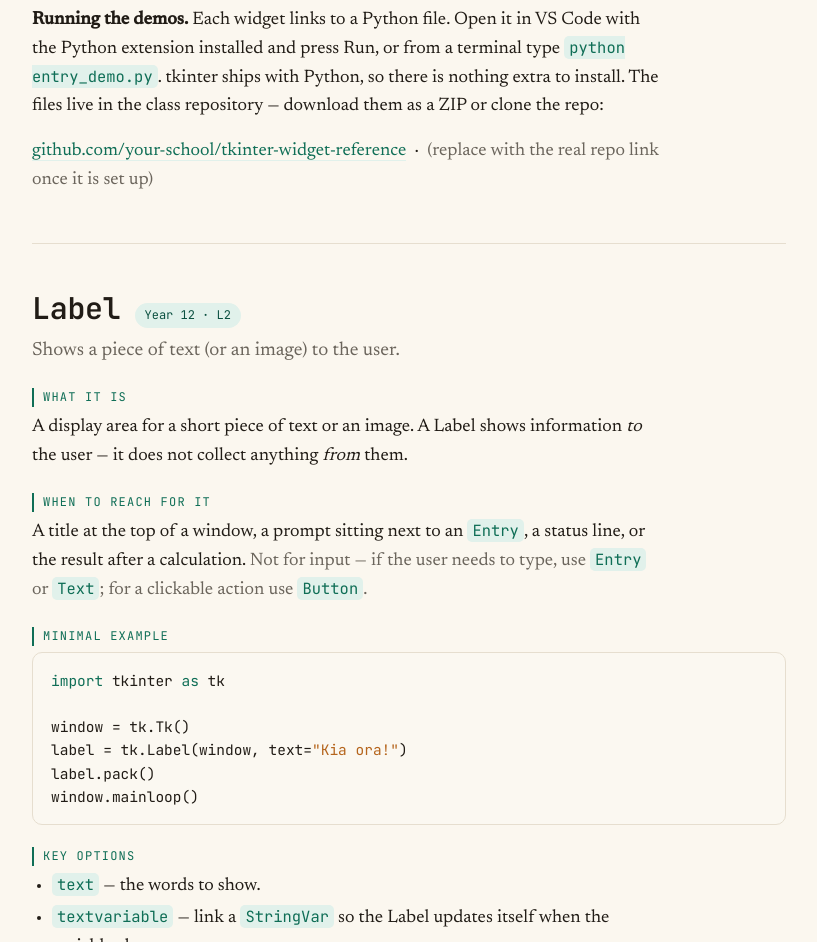
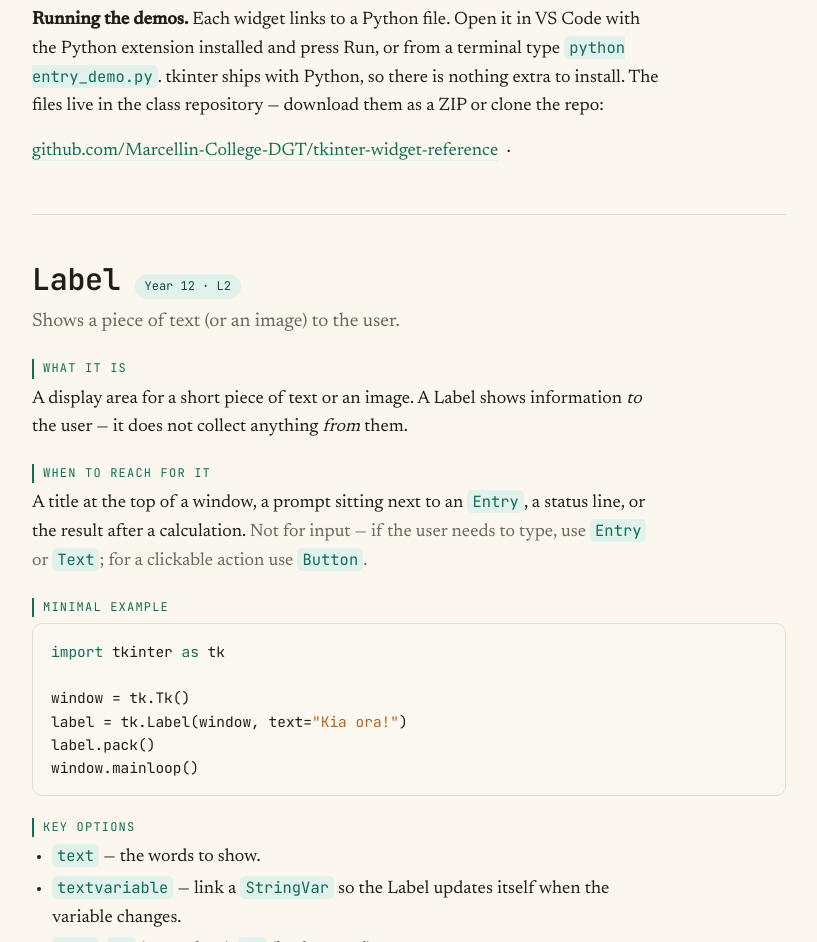
Before and after one commit to Marcellin-College-DGT/tkinter-widget-reference, a plain HTML site: page index.html in a window 1280 px wide. Shown: the part 960-1902 px from the top of the page, without its empty margins (370-1187 px from the left). Drawn offline with nearby package versions, Linux system fonts and the light colour scheme.

Commit message:
Update index.html

```diff
--- a/index.html
+++ b/index.html
@@ -174,7 +174,7 @@
 
     <div class="intro" id="run" style="margin-top:32px">
       <p><b>Running the demos.</b> Each widget links to a Python file. Open it in VS Code with the Python extension installed and press Run, or from a terminal type <code>python entry_demo.py</code>. tkinter ships with Python, so there is nothing extra to install. The files live in the class repository — download them as a ZIP or clone the repo:</p>
-      <p><a href="https://github.com/your-school/tkinter-widget-reference">github.com/your-school/tkinter-widget-reference</a> &nbsp;·&nbsp; <span class="nots">(replace with the real repo link once it is set up)</span></p>
+      <p><a href="https://github.com/Marcellin-College-DGT/tkinter-widget-reference">github.com/Marcellin-College-DGT/tkinter-widget-reference</a> &nbsp;·&nbsp;</p>
     </div>
 
     <!-- ============================ LABEL ============================ -->
```
